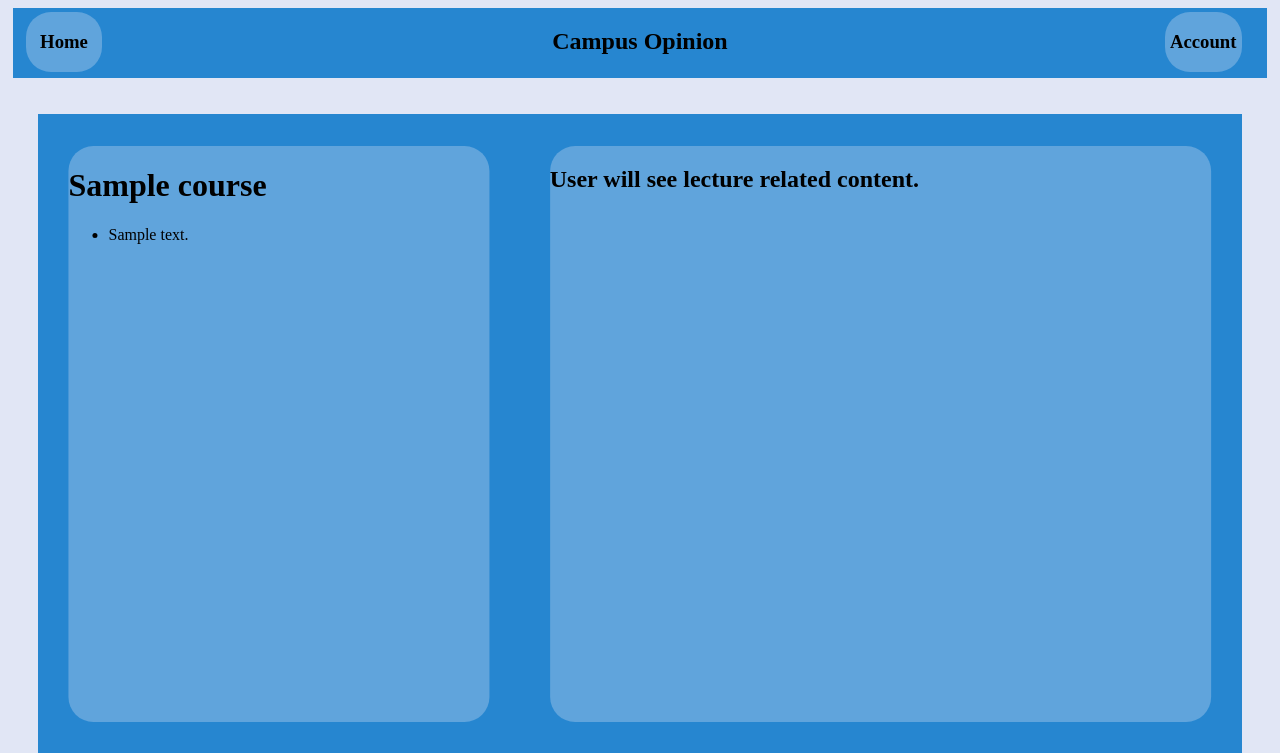
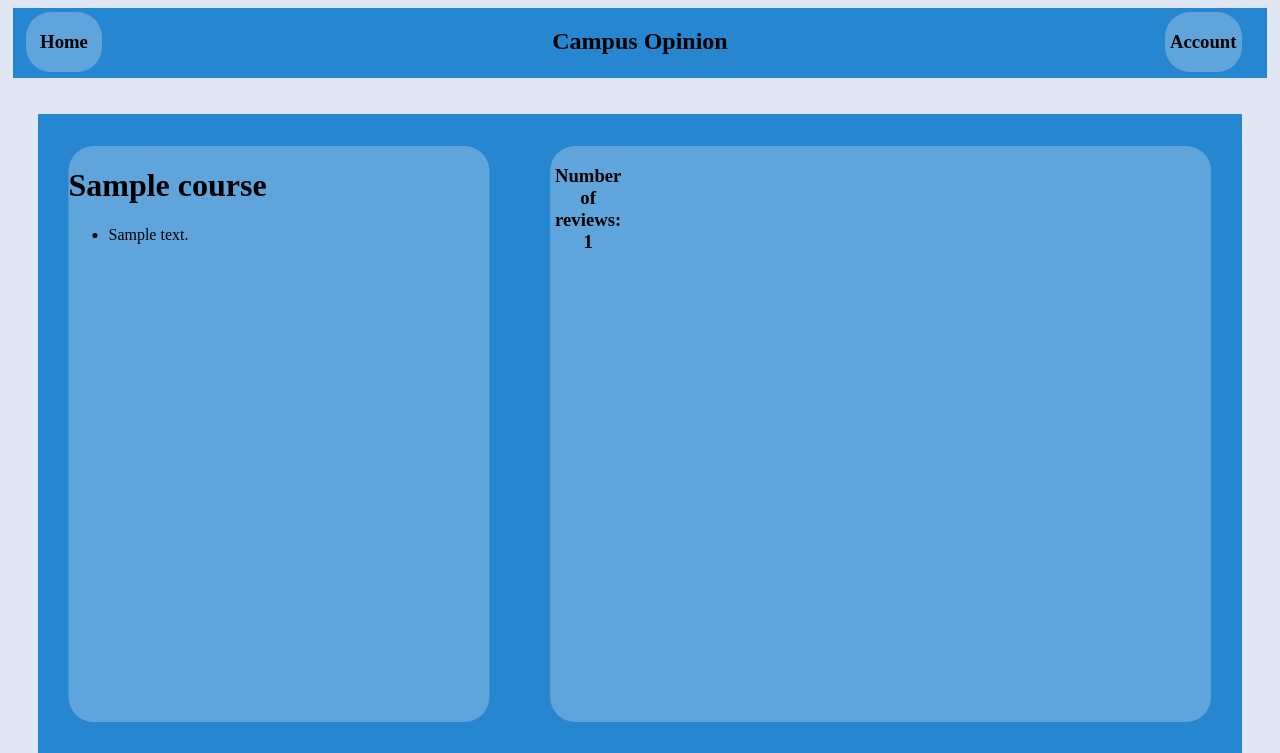
Before and after one commit to mrktrnbll/course-feedback-website-WAD2, a Django app: a page that uses templates/course_feedback/course.html in a window 1280 px wide. Shown: the top 753 px of the page. Run offline with Django 3.2, Linux system fonts and the light colour scheme; a user stored in the database is signed in; tables that the repository leaves empty hold one stand-in row (values such as "Sample post").

Commit message:
Lecturer & Unassigned see the amount of reviews in course

```diff
--- a/course_feedback/models.py
+++ b/course_feedback/models.py
@@ -37,6 +37,9 @@ class Course(models.Model):
     def __str__(self):
         return self.courseID
 
+    def num_reviews(self):
+        return self.review_set.count()
+
 class Review(models.Model):
     CONTENT_MAX_LENGTH = 500
 
--- a/templates/course_feedback/course.html
+++ b/templates/course_feedback/course.html
@@ -31,16 +31,14 @@
         <p>You aren't logged in yet!</p>
         <p>Register or log in to leave a review!</p>
     {% elif user.is_active %}
-        {% if user.profile.get_is_lecturer is True %}
-            <h2>User will see lecture related content.</h2>
-        {% elif user.profile.get_is_lecturer is False %}
+        {% if user.profile.get_is_lecturer is False %}
         <form method="post" method="post" action="{% url 'course_feedback:show_course' course.slug %}">
             {% csrf_token %}
             Review: <input type="text" name="content" value="" size="50" />
             <input type="submit" value="Add Review"/>
         </form>
         {% else %}
-            <h2>User is waiting to be allocated a role.</h2>
+            <h3>Number of reviews: {{ course.num_reviews }}</h3>  <!--Lectuers and unallocated users see this -->
         {% endif %}
     {% else %}
         <p>You aren't logged in yet!</p>
```
